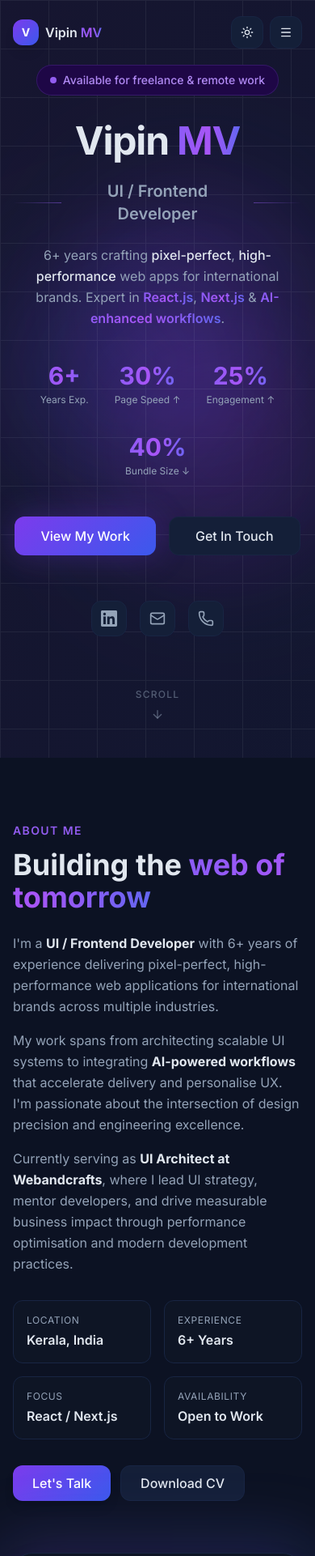
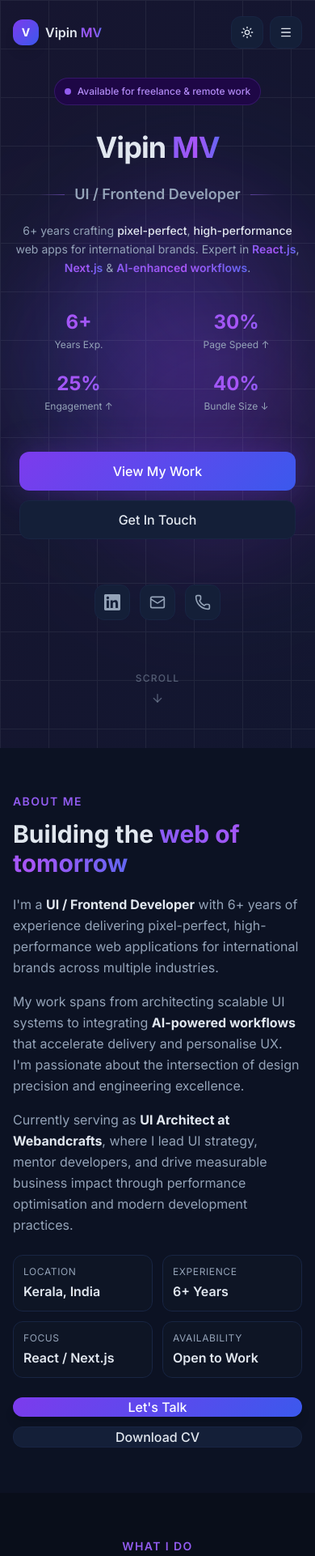
Before and after one commit to vipin23-sourse/Portfolio, a Next.js app: page / in a window 390 px wide. Shown: the top 1922 px of the page at 81% size. Built offline with nearby package versions, Linux system fonts and the light colour scheme.

Commit message:
fixed responsive issue

```diff
--- a/src/app/globals.css
+++ b/src/app/globals.css
@@ -87,7 +87,7 @@
     @apply backdrop-blur-md bg-white/10 dark:bg-white/5 border border-white/20 dark:border-white/10;
   }
   .section-padding {
-    @apply py-20 px-4 sm:px-6 lg:px-8;
+    @apply py-14 sm:py-20 px-4 sm:px-6 lg:px-8;
   }
   .glow {
     box-shadow: 0 0 40px hsl(262, 83%, 58%, 0.3);
--- a/src/components/about-section.tsx
+++ b/src/components/about-section.tsx
@@ -27,13 +27,13 @@ export function AboutSection() {
   return (
     <section id="about" className="section-padding bg-secondary/30">
       <div className="max-w-6xl mx-auto">
-        <div className="grid grid-cols-1 lg:grid-cols-2 gap-16 items-center">
+        <div className="grid grid-cols-1 lg:grid-cols-2 gap-10 sm:gap-16 items-center">
           {/* Left: Visual */}
-          <div className="relative order-2 lg:order-1">
+          <div className="relative order-1 hidden lg:block">
             {/* Decorative element */}
             <div className="relative w-full max-w-sm mx-auto">
               <div className="absolute -inset-4 bg-gradient-to-r from-violet-500/20 to-indigo-500/20 rounded-3xl blur-2xl" />
-              <div className="relative rounded-3xl border border-border bg-card p-8 shadow-2xl">
+              <div className="relative rounded-3xl border border-border bg-card p-5 sm:p-8 sm:shadow-2xl">
                 {/* Avatar placeholder */}
                 <div className="h-24 w-24 rounded-2xl gradient-bg flex items-center justify-center text-white text-4xl font-bold shadow-lg mb-6">
                   V
@@ -73,11 +73,11 @@ export function AboutSection() {
           </div>
 
           {/* Right: Content */}
-          <div className="order-1 lg:order-2">
+          <div className="order-2 lg:order-2">
             <p className="text-primary font-semibold text-sm tracking-widest uppercase mb-3">
               About Me
             </p>
-            <h2 className="text-4xl sm:text-5xl font-bold text-foreground mb-6">
+            <h2 className="text-3xl sm:text-4xl lg:text-5xl font-bold text-foreground mb-5 sm:mb-6">
               Building the <span className="gradient-text">web of tomorrow</span>
             </h2>
             <div className="space-y-4 text-muted-foreground leading-relaxed">
@@ -99,31 +99,31 @@ export function AboutSection() {
               </p>
             </div>
 
-            <div className="mt-8 grid grid-cols-2 gap-4">
+            <div className="mt-6 sm:mt-8 grid grid-cols-2 min-[480px]:grid-cols-2 gap-3 sm:gap-4">
               {[
                 { label: "Location", value: "Kerala, India" },
                 { label: "Experience", value: "6+ Years" },
                 { label: "Focus", value: "React / Next.js" },
                 { label: "Availability", value: "Open to Work" },
               ].map(({ label, value }) => (
-                <div key={label} className="rounded-xl bg-card border border-border p-4">
+                <div key={label} className="rounded-xl bg-card border border-border p-3 sm:p-4">
                   <p className="text-xs text-muted-foreground uppercase tracking-wider mb-1">{label}</p>
                   <p className="font-semibold text-foreground">{value}</p>
                 </div>
               ))}
             </div>
 
-            <div className="mt-8 flex flex-wrap gap-3">
+            <div className="mt-6 sm:mt-8 flex flex-col min-[400px]:flex-row gap-3">
               <a
                 href="#contact"
-                className="inline-flex h-11 px-6 items-center justify-center rounded-xl gradient-bg text-white font-medium shadow-lg hover:opacity-90 hover:scale-105 transition-all duration-200"
+                className="flex-1 min-[400px]:flex-none inline-flex h-11 px-6 items-center justify-center rounded-xl gradient-bg text-white font-medium shadow-lg hover:opacity-90 hover:scale-105 transition-all duration-200"
               >
                 Let&apos;s Talk
               </a>
               <a
                 href="/vipin2026.pdf"
                 download="Vipin_MV_Resume.pdf"
-                className="inline-flex h-11 px-6 items-center justify-center rounded-xl bg-secondary border border-border text-foreground font-medium hover:border-primary/40 hover:bg-accent transition-all duration-200"
+                className="flex-1 min-[400px]:flex-none inline-flex h-11 px-6 items-center justify-center rounded-xl bg-secondary border border-border text-foreground font-medium hover:border-primary/40 hover:bg-accent transition-all duration-200"
               >
                 Download CV
               </a>
--- a/src/components/experience-section.tsx
+++ b/src/components/experience-section.tsx
@@ -273,14 +273,14 @@ export function ExperienceSection() {
                 {/* ── Card ────────────────────────────────────────────── */}
                 <div
                   className={cn(
-                    "md:w-1/2 ml-16 md:ml-0",
+                    "md:w-1/2 ml-14 sm:ml-16 md:ml-0",
                     index % 2 === 0 ? "md:pr-14" : "md:pl-14"
                   )}
                 >
                   <div
                     ref={(el) => { cardRefs.current[index] = el; }}
                     className={cn(
-                      "group relative rounded-2xl p-6 bg-card border border-border",
+                      "group relative rounded-2xl p-4 sm:p-6 bg-card border border-border",
                       "hover:border-primary/40 hover:shadow-2xl hover:shadow-primary/8",
                       "transition-shadow duration-300"
                     )}
@@ -314,7 +314,7 @@ export function ExperienceSection() {
                       </div>
                     </div>
 
-                    <div className="flex flex-wrap gap-3 mb-4 text-xs text-muted-foreground">
+                    <div className="flex flex-wrap gap-x-4 gap-y-1 mb-4 text-xs text-muted-foreground">
                       <span className="flex items-center gap-1">
                         <Calendar className="h-3 w-3" />
                         {exp.period}
--- a/src/components/hero-section.tsx
+++ b/src/components/hero-section.tsx
@@ -24,75 +24,76 @@ export function HeroSection() {
         />
       </div>
 
-      <div className="max-w-6xl mx-auto px-4 sm:px-6 pt-20 pb-10 text-center">
+      <div className="w-full max-w-6xl mx-auto px-4 sm:px-6 pt-24 pb-12 text-center">
+
         {/* Badge */}
-        <div className="inline-flex items-center gap-2 px-4 py-2 rounded-full bg-accent border border-primary/20 text-accent-foreground text-sm font-medium mb-8 animate-fade-up">
-          <span className="relative flex h-2 w-2">
-            <span className="animate-ping absolute inline-flex h-full w-full rounded-full bg-primary opacity-75"></span>
-            <span className="relative inline-flex rounded-full h-2 w-2 bg-primary"></span>
+        <div className="inline-flex items-center gap-2 px-3 sm:px-4 py-2 rounded-full bg-accent border border-primary/20 text-accent-foreground text-xs sm:text-sm font-medium mb-8 animate-fade-up">
+          <span className="relative flex h-2 w-2 shrink-0">
+            <span className="animate-ping absolute inline-flex h-full w-full rounded-full bg-primary opacity-75" />
+            <span className="relative inline-flex rounded-full h-2 w-2 bg-primary" />
           </span>
-          Available for freelance & remote work
+          Available for freelance &amp; remote work
         </div>
 
         {/* Name */}
-        <h1 className="text-5xl sm:text-7xl lg:text-8xl font-bold tracking-tight mb-6 animate-fade-up animate-delay-100">
+        <h1 className="text-4xl sm:text-6xl lg:text-8xl font-bold tracking-tight mb-6 animate-fade-up animate-delay-100">
           <span className="text-foreground">Vipin </span>
           <span className="gradient-text">MV</span>
         </h1>
 
         {/* Title */}
-        <div className="flex items-center justify-center gap-3 mb-6 animate-fade-up animate-delay-200">
-          <div className="h-px w-16 bg-gradient-to-r from-transparent to-primary/50" />
-          <p className="text-xl sm:text-2xl font-semibold text-muted-foreground">
+        <div className="flex items-center justify-center gap-3 mb-5 animate-fade-up animate-delay-200">
+          <div className="h-px w-8 sm:w-16 bg-gradient-to-r from-transparent to-primary/50" />
+          <p className="text-lg sm:text-2xl font-semibold text-muted-foreground whitespace-nowrap">
             UI / Frontend Developer
           </p>
-          <div className="h-px w-16 bg-gradient-to-l from-transparent to-primary/50" />
+          <div className="h-px w-8 sm:w-16 bg-gradient-to-l from-transparent to-primary/50" />
         </div>
 
         {/* Sub title */}
-        <p className="text-base sm:text-lg text-muted-foreground max-w-2xl mx-auto mb-10 leading-relaxed animate-fade-up animate-delay-300">
+        <p className="text-sm sm:text-base lg:text-lg text-muted-foreground max-w-2xl mx-auto mb-10 leading-relaxed animate-fade-up animate-delay-300">
           6+ years crafting{" "}
           <span className="text-foreground font-medium">pixel-perfect</span>,{" "}
           <span className="text-foreground font-medium">high-performance</span> web apps for
           international brands. Expert in{" "}
           <span className="gradient-text font-semibold">React.js</span>,{" "}
-          <span className="gradient-text font-semibold">Next.js</span> &{" "}
+          <span className="gradient-text font-semibold">Next.js</span> &amp;{" "}
           <span className="gradient-text font-semibold">AI-enhanced workflows</span>.
         </p>
 
-        {/* Stats */}
-        <div className="flex flex-wrap justify-center gap-8 mb-12 animate-fade-up animate-delay-300">
+        {/* Stats — 2×2 grid on mobile, row on sm+ */}
+        <div className="grid grid-cols-2 sm:flex sm:flex-wrap justify-center gap-y-6 gap-x-8 sm:gap-8 mb-12 animate-fade-up animate-delay-300">
           {[
-            { value: "6+", label: "Years Exp." },
+            { value: "6+",  label: "Years Exp."   },
             { value: "30%", label: "Page Speed ↑" },
             { value: "25%", label: "Engagement ↑" },
             { value: "40%", label: "Bundle Size ↓" },
           ].map((stat) => (
             <div key={stat.label} className="text-center">
-              <div className="text-3xl font-bold gradient-text">{stat.value}</div>
+              <div className="text-2xl sm:text-3xl font-bold gradient-text">{stat.value}</div>
               <div className="text-xs text-muted-foreground mt-1">{stat.label}</div>
             </div>
           ))}
         </div>
 
-        {/* CTAs */}
-        <div className="flex flex-wrap justify-center gap-4 mb-14 animate-fade-up animate-delay-400">
+        {/* CTAs — stacked on mobile, row on sm+ */}
+        <div className="flex flex-col sm:flex-row justify-center gap-3 sm:gap-4 mb-14 animate-fade-up animate-delay-400 px-2 sm:px-0">
           <a
             href="#work"
-            className="inline-flex h-12 px-8 items-center justify-center rounded-xl gradient-bg text-white font-medium shadow-lg hover:opacity-90 hover:scale-105 transition-all duration-200 glow"
+            className="w-full sm:w-auto inline-flex h-12 px-8 items-center justify-center rounded-xl gradient-bg text-white font-medium shadow-lg hover:opacity-90 hover:scale-105 transition-all duration-200 glow"
           >
             View My Work
           </a>
           <a
             href="#contact"
-            className="inline-flex h-12 px-8 items-center justify-center rounded-xl bg-secondary border border-border text-foreground font-medium hover:border-primary/40 hover:bg-accent transition-all duration-200"
+            className="w-full sm:w-auto inline-flex h-12 px-8 items-center justify-center rounded-xl bg-secondary border border-border text-foreground font-medium hover:border-primary/40 hover:bg-accent transition-all duration-200"
           >
             Get In Touch
           </a>
         </div>
 
         {/* Social Links */}
-        <div className="flex justify-center gap-4 mb-16 animate-fade-up animate-delay-500">
+        <div className="flex justify-center gap-3 sm:gap-4 mb-16 animate-fade-up animate-delay-500">
           {[
             { href: "https://linkedin.com/in/vipin-vijayakumar", icon: LinkedInIcon, label: "LinkedIn" },
             { href: "mailto:vipin.m2@gmail.com", icon: Mail, label: "Email" },
--- a/src/components/work-section.tsx
+++ b/src/components/work-section.tsx
@@ -69,7 +69,7 @@ export function WorkSection() {
     <section id="work" className="section-padding">
       <div className="max-w-6xl mx-auto">
         {/* Header */}
-        <div className="text-center mb-16">
+        <div className="text-center mb-10 sm:mb-16">
           <p className="text-primary font-semibold text-sm tracking-widest uppercase mb-3">
             Portfolio
           </p>
@@ -82,7 +82,7 @@ export function WorkSection() {
         </div>
 
         {/* Projects Grid */}
-        <div className="grid grid-cols-1 md:grid-cols-2 lg:grid-cols-3 gap-6">
+        <div className="grid grid-cols-1 md:grid-cols-2 lg:grid-cols-3 gap-4 sm:gap-6">
           {projects.map((project) => {
             const Icon = project.icon;
             return (
@@ -102,7 +102,7 @@ export function WorkSection() {
                   )}
                 />
 
-                <div className="p-6 flex flex-col flex-1">
+                <div className="p-4 sm:p-6 flex flex-col flex-1">
                   {/* Icon + title */}
                   <div className="flex items-start gap-4 mb-4">
                     <div
```
Also changed, not shown: src/components/contact-section.tsx (+6 -6 lines), src/components/footer.tsx (+11 -9 lines).
